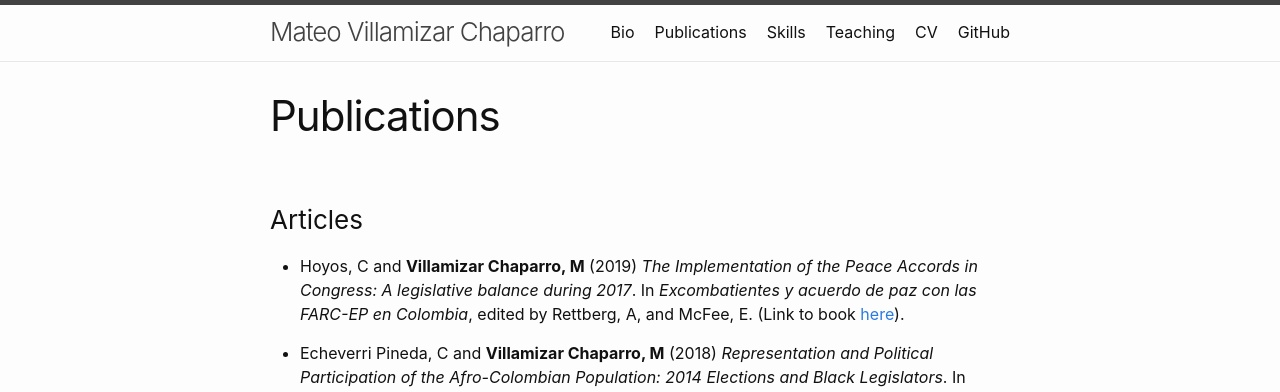
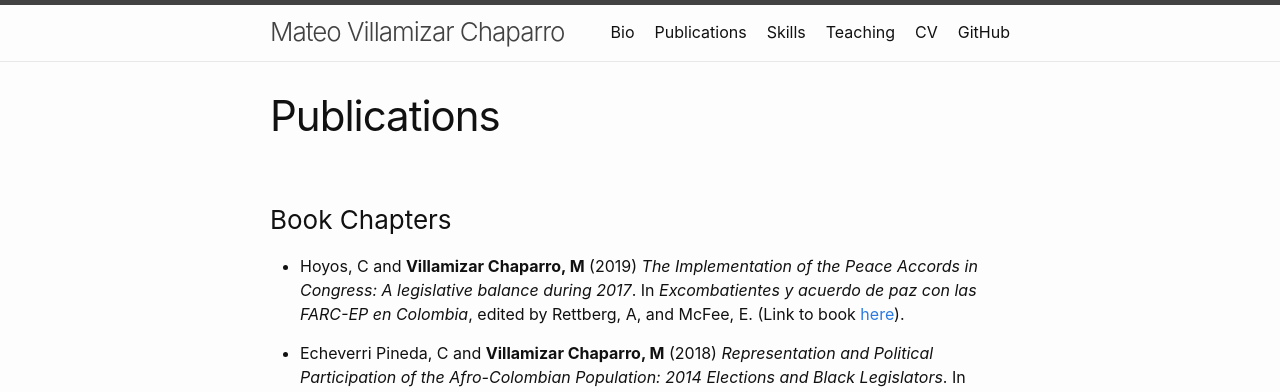
Before and after one commit to MateoVillamizarChaparro/MateoVillamizarChaparro.github.io, a Jekyll site: the page built from publications.md, in a window 1280 px wide. Shown: the top 392 px of the page. Built offline with Jekyll 4.4.1, drawn with Linux system fonts in a browser that asks for light colours; our own code applies the rules of GitHub Pages for plain Markdown files.

Commit message:
Update publications.md

```diff
--- a/publications.md
+++ b/publications.md
@@ -2,7 +2,7 @@
 title: Publications
 ---
 
-### Articles
+### Book Chapters
 
   - Hoyos, C and **Villamizar Chaparro, M** (2019) *The Implementation of the Peace Accords in Congress: A legislative balance during 2017*. In *Excombatientes y acuerdo de paz con las FARC-EP en Colombia*, edited by Rettberg, A, and McFee, E. (Link to book [here](https://uniandes.ipublishcentral.com/product/excombatientes-y-acuerdo-de-paz-con-las-farcep-en-colombia)).
 
```
